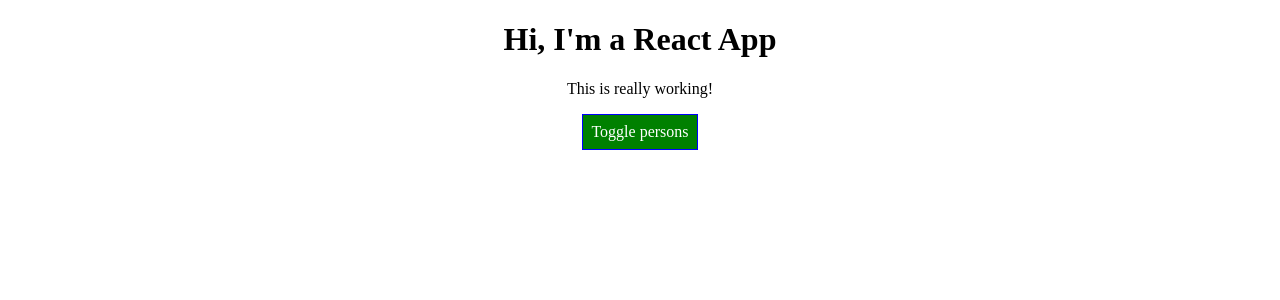
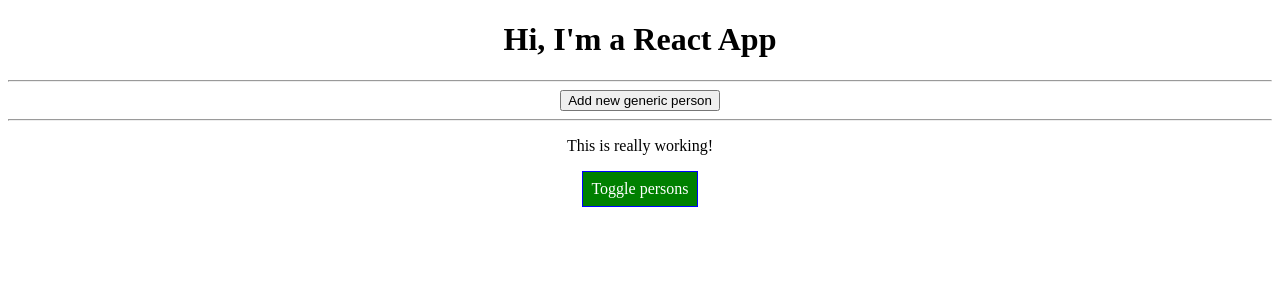
Before and after one commit to MarkoTON/Max-React.github.io, a React (Create React App) app: page / in a window 1280 px wide. Shown: the top 300 px of the page. Built offline with nearby package versions, Linux system fonts and the light colour scheme.

Commit message:
Adding new person to test classes[]

```diff
--- a/src/App.js
+++ b/src/App.js
@@ -47,6 +47,14 @@ class App extends Component {
     //   otherState: 'Some other value',
     //   showPersons: !this.state.showPersons
     // })
+  }
+
+  addNewPerson = () => {
+    let persons = [...this.state.persons]
+    let newID = persons[persons.length - 1].id
+    console.log(newID);
+    persons.push({id: ++newID,name:'Generick name', age: 99})
+    this.setState({persons:persons})
   }
 
   deletePersonHandler = (personIndex) => {
@@ -106,7 +114,12 @@ class App extends Component {
       }
     }
 
+    // Svaki put kada dodam novu osobu on ponovo proverava sve i zato je ovo dinamicno
+    console.log('-------------')
     let classes = [];
+    console.log(classes);
+    console.log('-------------')
+
     // let classes = ['red','bold'].join(' ')
     if(this.state.persons.length <= 2){
       classes.push('red');
@@ -115,12 +128,17 @@ class App extends Component {
     if(this.state.persons.length <= 1) {
       classes.push('bold');
     }
+    console.log(classes);
+
 
 
     return (
       <StyleRoot>
         <div className="App">
           <h1>Hi, I'm a React App</h1>
+          <hr />
+          <button onClick={this.addNewPerson}>Add new generic person</button>
+          <hr />
           <p className={classes.join(' ')}>This is really working!</p>
           {/* <button style={style} onClick={this.switchNameHandler.bind(this, 'Maksimilijan')}>Switch Name</button>
           <button style={style} onClick={() => this.switchNameHandler('Metallica')}>Switch Name 2</button> */}
```
